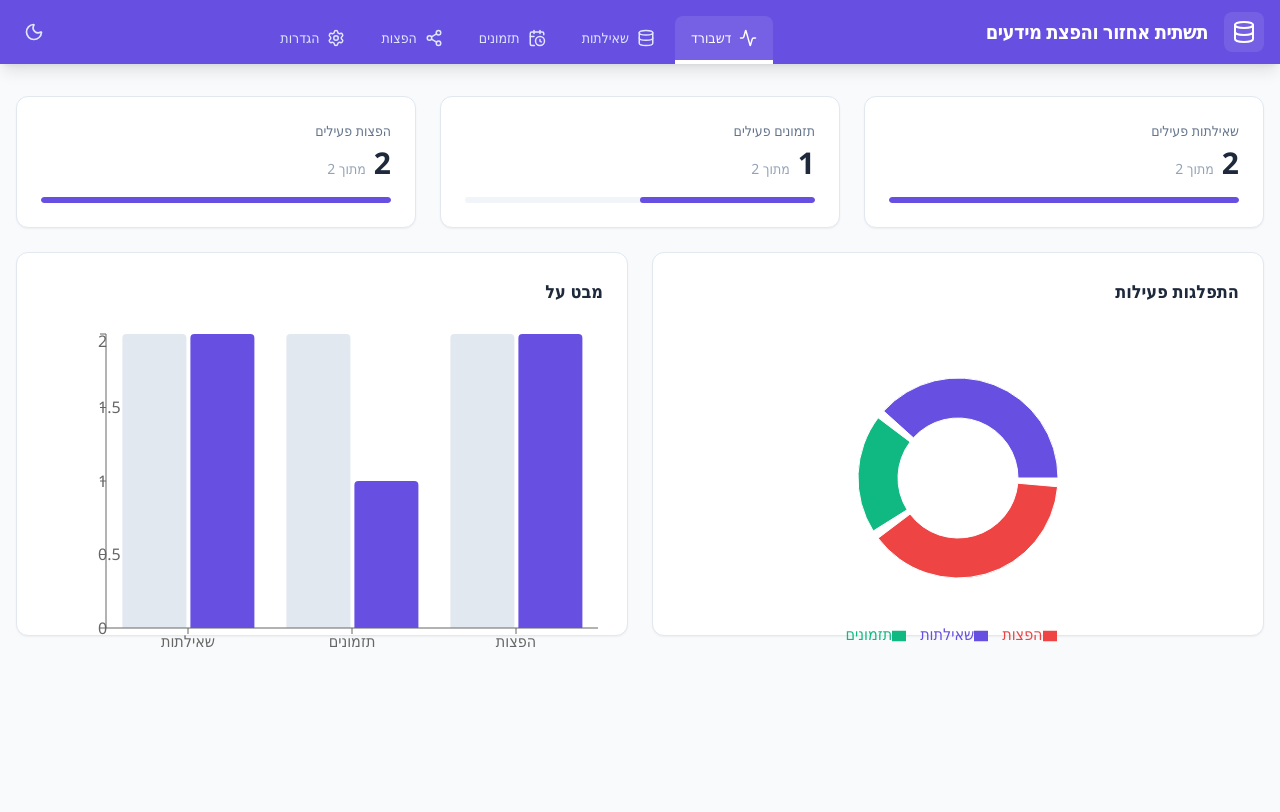
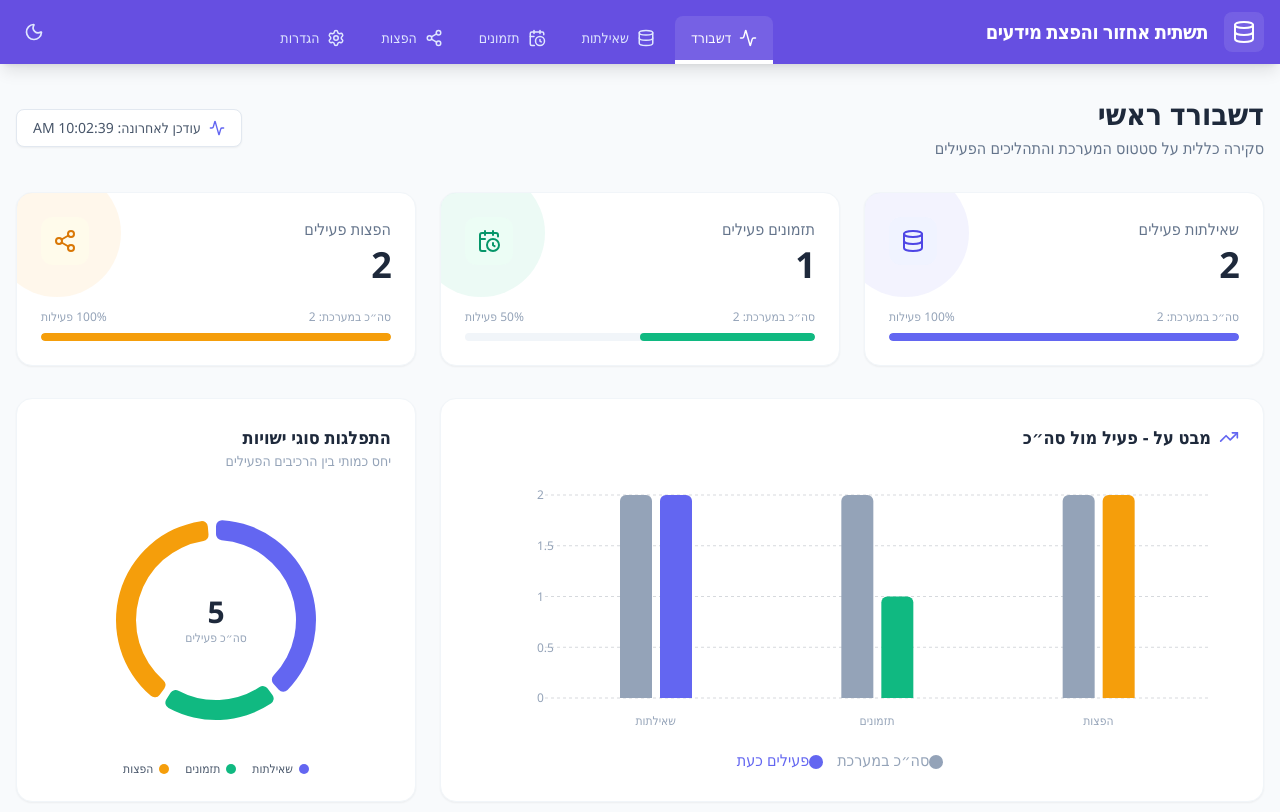
Before and after one commit to danielihazkel/data-platform, a React (Vite) app: page / in a window 1280 px wide. Shown: the top 812 px of the page. Built offline with nearby package versions, Linux system fonts and the light colour scheme.

Commit message:
Update Dashboard.tsx

```diff
--- a/pages/Dashboard.tsx
+++ b/pages/Dashboard.tsx
@@ -1,12 +1,12 @@
 import React, { useEffect, useState } from 'react';
-import { PieChart, Pie, Cell, ResponsiveContainer, BarChart, Bar, XAxis, YAxis, Tooltip, Legend } from 'recharts';
+import { useNavigate } from 'react-router-dom';
+import { PieChart, Pie, Cell, ResponsiveContainer, BarChart, Bar, XAxis, YAxis, Tooltip, Legend, CartesianGrid } from 'recharts';
 import { apiService } from '../services/api';
 import { DistributionCollectorQuery, DistributionSchedulerSchedule, DistributionDistributerDistribution } from '../types';
-import { Loader2 } from 'lucide-react';
-
-const COLORS = ['#664FE1', '#10B981', '#EF4444', '#F59E0B'];
+import { Loader2, Database, CalendarClock, Share2, TrendingUp, Activity } from 'lucide-react';
 
 const Dashboard: React.FC = () => {
+  const navigate = useNavigate();
   const [loading, setLoading] = useState(true);
   const [stats, setStats] = useState({
     queries: [] as DistributionCollectorQuery[],
@@ -36,69 +36,204 @@ const Dashboard: React.FC = () => {
   }
 
   const activeStats = [
-    { name: 'שאילתות', value: stats.queries.filter(x => x.isActive === 1).length, total: stats.queries.length },
-    { name: 'תזמונים', value: stats.schedules.filter(x => x.isActive === 1).length, total: stats.schedules.length },
-    { name: 'הפצות', value: stats.distributions.filter(x => x.isActive === 1).length, total: stats.distributions.length },
+    {
+        id: 'queries',
+        name: 'שאילתות',
+        value: stats.queries.filter(x => x.isActive === 1).length,
+        total: stats.queries.length,
+        icon: Database,
+        color: '#6366f1', // Indigo
+        bg: 'bg-indigo-50 dark:bg-indigo-900/20',
+        text: 'text-indigo-600 dark:text-indigo-400',
+        bar: 'bg-indigo-500',
+        path: '/queries'
+    },
+    {
+        id: 'schedules',
+        name: 'תזמונים',
+        value: stats.schedules.filter(x => x.isActive === 1).length,
+        total: stats.schedules.length,
+        icon: CalendarClock,
+        color: '#10b981', // Emerald
+        bg: 'bg-emerald-50 dark:bg-emerald-900/20',
+        text: 'text-emerald-600 dark:text-emerald-400',
+        bar: 'bg-emerald-500',
+        path: '/schedules'
+    },
+    {
+        id: 'distributions',
+        name: 'הפצות',
+        value: stats.distributions.filter(x => x.isActive === 1).length,
+        total: stats.distributions.length,
+        icon: Share2,
+        color: '#f59e0b', // Amber
+        bg: 'bg-amber-50 dark:bg-amber-900/20',
+        text: 'text-amber-600 dark:text-amber-400',
+        bar: 'bg-amber-500',
+        path: '/distributions'
+    },
   ];
 
   const pieData = activeStats.map(s => ({ name: s.name, value: s.value }));
 
+  // Custom Tooltip for charts
+  const CustomTooltip = ({ active, payload, label }: any) => {
+    if (active && payload && payload.length) {
       return (
-    <div className="space-y-6">
+        <div className="bg-white dark:bg-slate-800 p-3 border border-slate-100 dark:border-slate-700 shadow-lg rounded-lg text-right z-50">
+          <p className="font-bold text-slate-700 dark:text-slate-200 mb-1">{label}</p>
+          {payload.map((p: any, index: number) => (
+             <p key={index} className="text-sm font-medium flex items-center justify-end gap-2" style={{ color: p.fill || p.color }}>
+                <span>{p.value}</span>
+                <span>: {p.name}</span>
+             </p>
+          ))}
+        </div>
+      );
+    }
+    return null;
+  };
+
+  return (
+    <div className="space-y-8 animate-slideInRight">
+      {/* Welcome Header */}
+      <div className="flex flex-col md:flex-row md:items-center justify-between gap-4">
+        <div>
+            <h1 className="text-3xl font-bold text-slate-800 dark:text-white">דשבורד ראשי</h1>
+            <p className="text-slate-500 dark:text-slate-400 mt-1">סקירה כללית על סטטוס המערכת והתהליכים הפעילים</p>
+        </div>
+        <div className="flex items-center gap-2 bg-white dark:bg-slate-800 px-4 py-2 rounded-lg shadow-sm border border-slate-200 dark:border-slate-700 text-sm text-slate-600 dark:text-slate-300">
+            <Activity size={16} className="text-indigo-500"/>
+            <span>עודכן לאחרונה: {new Date().toLocaleTimeString()}</span>
+        </div>
+      </div>
+
+      {/* Stats Cards */}
       <div className="grid grid-cols-1 md:grid-cols-3 gap-6">
-        {activeStats.map((stat, idx) => (
-          <div key={stat.name} className="bg-white p-6 rounded-xl shadow-sm border border-slate-200">
-            <h3 className="text-slate-500 font-medium text-sm mb-1">{stat.name} פעילים</h3>
-            <div className="flex items-baseline gap-2">
-              <span className="text-3xl font-bold text-slate-800">{stat.value}</span>
-              <span className="text-sm text-slate-400">מתוך {stat.total}</span>
+        {activeStats.map((stat) => (
+          <div
+            key={stat.id}
+            onClick={() => navigate(stat.path)}
+            className="bg-white dark:bg-slate-800 p-6 rounded-2xl shadow-sm border border-slate-100 dark:border-slate-700 hover:shadow-md transition-all relative overflow-hidden group cursor-pointer hover:-translate-y-1"
+          >
+            {/* Background decoration */}
+            <div
+                className="absolute -left-6 -top-6 w-32 h-32 rounded-full opacity-[0.08] transition-transform group-hover:scale-110"
+                style={{backgroundColor: stat.color}}
+            ></div>
+
+            <div className="flex justify-between items-start relative z-10">
+                <div>
+                    <p className="text-slate-500 dark:text-slate-400 font-medium mb-1">{stat.name} פעילים</p>
+                    <h3 className="text-4xl font-bold text-slate-800 dark:text-white tracking-tight">{stat.value}</h3>
                 </div>
-            <div className="w-full bg-slate-100 rounded-full h-1.5 mt-4 overflow-hidden">
+                <div className={`p-3 rounded-xl ${stat.bg} ${stat.text}`}>
+                    <stat.icon size={24} />
+                </div>
+            </div>
+
+            <div className="mt-6 relative z-10">
+                <div className="flex justify-between text-xs text-slate-400 dark:text-slate-500 mb-2 font-medium">
+                    <span>סה״כ במערכת: {stat.total}</span>
+                    <span>{stat.total > 0 ? Math.round((stat.value / stat.total) * 100) : 0}% פעילות</span>
+                </div>
+                <div className="w-full bg-slate-100 dark:bg-slate-700 rounded-full h-2 overflow-hidden">
                     <div
-                className="bg-[#664FE1] h-1.5 rounded-full"
-                style={{ width: `${(stat.value / stat.total) * 100}%` }}
+                        className={`h-full rounded-full transition-all duration-1000 ease-out ${stat.bar}`}
+                        style={{ width: `${stat.total > 0 ? (stat.value / stat.total) * 100 : 0}%` }}
                     />
+                </div>
             </div>
           </div>
         ))}
       </div>
 
-      <div className="grid grid-cols-1 lg:grid-cols-2 gap-6">
-        <div className="bg-white p-6 rounded-xl shadow-sm border border-slate-200 h-96">
-          <h3 className="text-lg font-bold text-slate-800 mb-6">התפלגות פעילות</h3>
+      {/* Charts Section */}
+      <div className="grid grid-cols-1 lg:grid-cols-3 gap-6">
+
+        {/* Bar Chart - Takes up 2 columns */}
+        <div className="lg:col-span-2 bg-white dark:bg-slate-800 p-6 rounded-2xl shadow-sm border border-slate-100 dark:border-slate-700 flex flex-col">
+          <div className="flex justify-between items-center mb-6">
+             <h3 className="text-lg font-bold text-slate-800 dark:text-white flex items-center gap-2">
+                <TrendingUp size={20} className="text-indigo-500" />
+                מבט על - פעיל מול סה״כ
+             </h3>
+          </div>
+          <div className="flex-1 w-full min-h-[300px]">
+            <ResponsiveContainer width="100%" height="100%">
+                <BarChart data={activeStats} barGap={8} margin={{top: 20, right: 30, left: 20, bottom: 5}}>
+                    <CartesianGrid strokeDasharray="3 3" vertical={false} stroke="#334155" opacity={0.2} />
+                    <XAxis
+                        dataKey="name"
+                        axisLine={false}
+                        tickLine={false}
+                        tick={{fill: '#94a3b8', fontSize: 12}}
+                        dy={10}
+                    />
+                    <YAxis
+                        axisLine={false}
+                        tickLine={false}
+                        tick={{fill: '#94a3b8', fontSize: 12}}
+                    />
+                    <Tooltip content={<CustomTooltip />} cursor={{fill: 'rgba(255,255,255,0.05)'}} />
+                    <Legend iconType="circle" wrapperStyle={{paddingTop: '20px'}} />
+                    <Bar dataKey="total" name="סה״כ במערכת" fill="#94a3b8" radius={[6, 6, 0, 0]} barSize={32} />
+                    <Bar dataKey="value" name="פעילים כעת" fill="#6366f1" radius={[6, 6, 0, 0]} barSize={32}>
+                        {activeStats.map((entry, index) => (
+                            <Cell key={`cell-${index}`} fill={entry.color} />
+                        ))}
+                    </Bar>
+                </BarChart>
+            </ResponsiveContainer>
+          </div>
+        </div>
+
+        {/* Pie Chart */}
+        <div className="bg-white dark:bg-slate-800 p-6 rounded-2xl shadow-sm border border-slate-100 dark:border-slate-700 flex flex-col">
+           <div className="mb-6">
+             <h3 className="text-lg font-bold text-slate-800 dark:text-white">התפלגות סוגי ישויות</h3>
+             <p className="text-sm text-slate-400">יחס כמותי בין הרכיבים הפעילים</p>
+           </div>
+           <div className="flex-1 w-full min-h-[250px] relative">
             <ResponsiveContainer width="100%" height="100%">
                 <PieChart>
                 <Pie
                     data={pieData}
                     cx="50%"
                     cy="50%"
-                innerRadius={60}
+                    innerRadius={80}
                     outerRadius={100}
-                fill="#8884d8"
                     paddingAngle={5}
                     dataKey="value"
+                    cornerRadius={6}
+                    startAngle={90}
+                    endAngle={-270}
                 >
                     {pieData.map((entry, index) => (
-                  <Cell key={`cell-${index}`} fill={COLORS[index % COLORS.length]} />
+                    <Cell key={`cell-${index}`} fill={activeStats[index].color} strokeWidth={0} />
                     ))}
                 </Pie>
-              <Tooltip />
-              <Legend verticalAlign="bottom" height={36}/>
+                <Tooltip content={<CustomTooltip />} />
                 </PieChart>
             </ResponsiveContainer>
+            {/* Center Text */}
+            <div className="absolute top-1/2 left-1/2 transform -translate-x-1/2 -translate-y-1/2 text-center pointer-events-none">
+                <span className="text-3xl font-bold text-slate-800 dark:text-white">
+                    {activeStats.reduce((acc, curr) => acc + curr.value, 0)}
+                </span>
+                <p className="text-xs text-slate-400 font-medium">סה״כ פעילים</p>
+            </div>
            </div>
 
-        <div className="bg-white p-6 rounded-xl shadow-sm border border-slate-200 h-96">
-          <h3 className="text-lg font-bold text-slate-800 mb-6">מבט על</h3>
-          <ResponsiveContainer width="100%" height="100%">
-            <BarChart data={activeStats}>
-              <XAxis dataKey="name" />
-              <YAxis />
-              <Tooltip cursor={{fill: '#f8fafc'}} />
-              <Bar dataKey="total" name="סה״כ" fill="#e2e8f0" radius={[4, 4, 0, 0]} />
-              <Bar dataKey="value" name="פעילים" fill="#664FE1" radius={[4, 4, 0, 0]} />
-            </BarChart>
-          </ResponsiveContainer>
+           {/* Custom Legend for Pie */}
+           <div className="flex justify-center flex-wrap gap-4 mt-4">
+                {activeStats.map((stat) => (
+                    <div key={stat.name} className="flex items-center gap-1.5">
+                        <div className="w-2.5 h-2.5 rounded-full" style={{backgroundColor: stat.color}}></div>
+                        <span className="text-xs text-slate-600 dark:text-slate-300 font-medium">{stat.name}</span>
+                    </div>
+                ))}
+           </div>
         </div>
       </div>
     </div>
```
Lines whose indentation alone changed are shown as unchanged.
